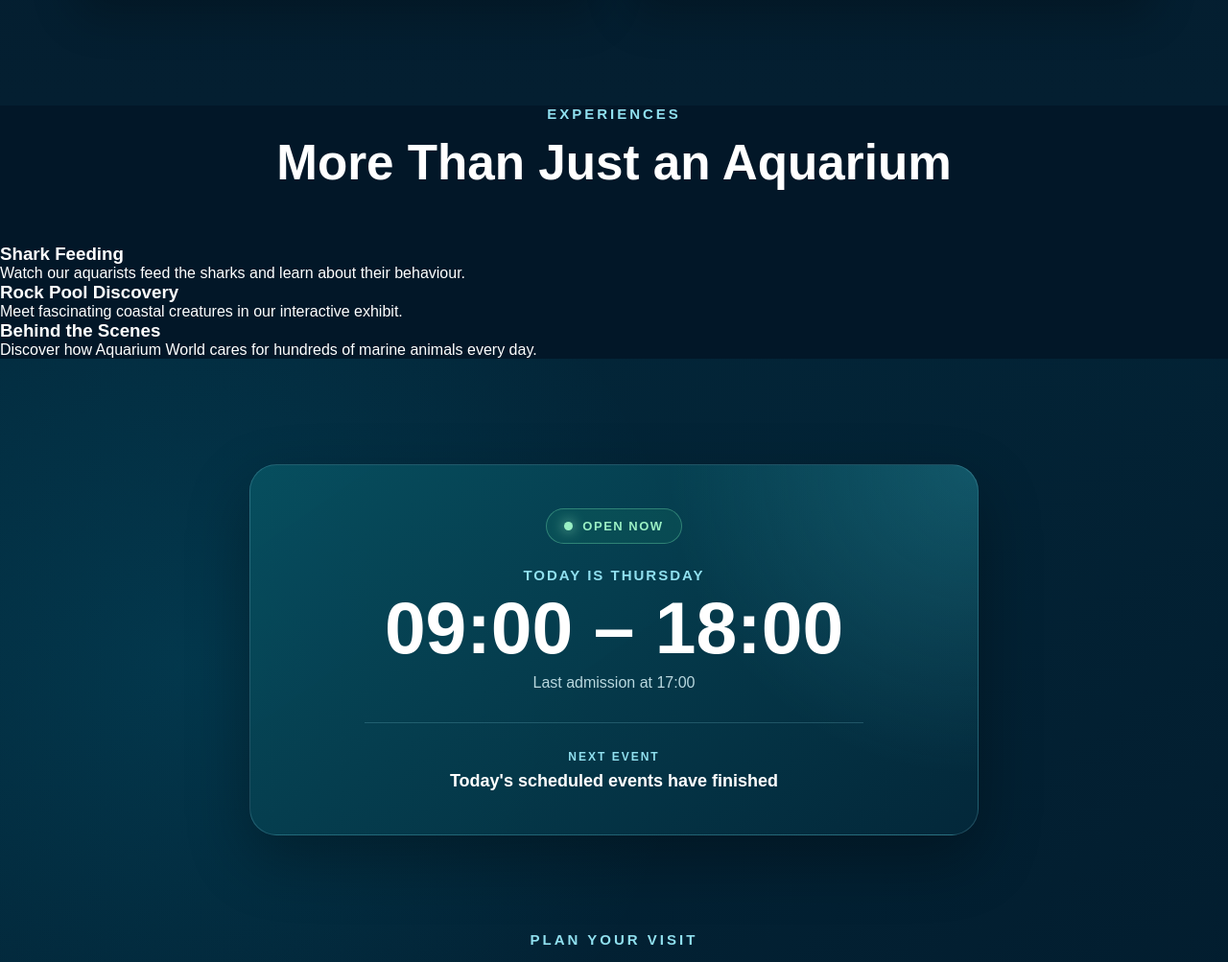
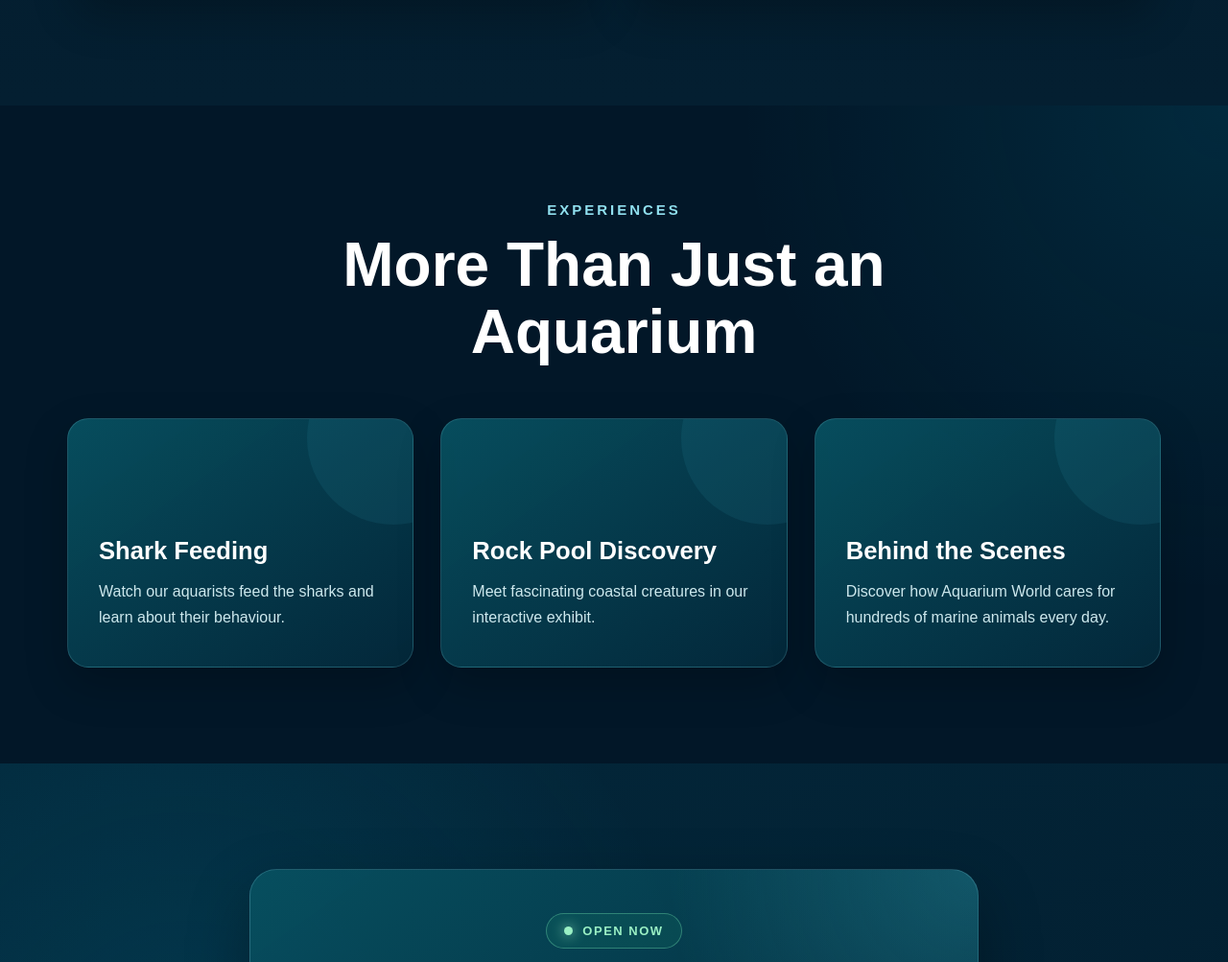
Before and after one commit to riszke86/20061275, a Node server app: page / in a window 1280 px wide. Shown: the part 2600-3603 px from the top of the page at 96% size. Run offline with Node 20, Linux system fonts and the light colour scheme; some libraries are stand-ins or nearby versions.

Commit message:
Improve home experiences section and fix exhibit styling

```diff
--- a/public/css/home.css
+++ b/public/css/home.css
@@ -205,6 +205,165 @@
     transform: scale(1.07);
 }
 
+/* =============HOME EXPERIENCES================ */
+
+.home-experiences {
+    padding: 100px 70px;
+
+    background:
+        radial-gradient(
+            circle at top right,
+            rgba(0, 180, 216, 0.12),
+            transparent 35%
+        ),
+        #021728;
+}
+
+.home-experiences .section-heading {
+    max-width: 800px;
+    margin: 0 auto 55px;
+    text-align: center;
+}
+
+.home-experiences .section-heading h2 {
+    margin: 10px 0 18px;
+
+    color: #ffffff;
+    font-size: clamp(2.5rem, 5vw, 4rem);
+    line-height: 1.1;
+}
+
+.home-experiences .section-heading > p:last-child {
+    max-width: 650px;
+    margin: 0 auto;
+
+    color: #cbe8ee;
+    font-size: 17px;
+    line-height: 1.7;
+}
+
+
+/* ================= EXPERIENCE GRID ================= */
+
+.experience-grid {
+    display: grid;
+    grid-template-columns: repeat(3, 1fr);
+    gap: 28px;
+
+    max-width: 1200px;
+    margin: 0 auto;
+}
+
+
+/* ================= EXPERIENCE CARDS ================= */
+
+.experience-card {
+    position: relative;
+
+    min-height: 260px;
+    padding: 38px 32px;
+
+    display: flex;
+    flex-direction: column;
+    justify-content: flex-end;
+
+    overflow: hidden;
+
+    border: 1px solid rgba(144, 224, 239, 0.18);
+    border-radius: 22px;
+
+    background:
+        linear-gradient(
+            145deg,
+            rgba(7, 80, 96, 0.95),
+            rgba(3, 40, 58, 0.98)
+        );
+
+    box-shadow: 0 18px 45px rgba(0, 0, 0, 0.22);
+
+    transition:
+        transform 0.3s ease,
+        border-color 0.3s ease,
+        box-shadow 0.3s ease;
+}
+
+.experience-card::before {
+    position: absolute;
+    top: -70px;
+    right: -70px;
+
+    width: 180px;
+    height: 180px;
+
+    border-radius: 50%;
+
+    background: rgba(63, 204, 224, 0.08);
+
+    content: "";
+}
+
+.experience-card:hover {
+    transform: translateY(-7px);
+
+    border-color: rgba(144, 224, 239, 0.45);
+
+    box-shadow: 0 25px 55px rgba(0, 0, 0, 0.3);
+}
+
+.experience-card h3 {
+    position: relative;
+    z-index: 1;
+
+    margin: 0 0 14px;
+
+    color: #ffffff;
+    font-size: 1.6rem;
+}
+
+.experience-card p {
+    position: relative;
+    z-index: 1;
+
+    margin: 0;
+
+    color: #cde8ed;
+    font-size: 16px;
+    line-height: 1.7;
+}
+
+
+/* ================= EXPERIENCE RESPONSIVE ================= */
+
+@media (max-width: 900px) {
+
+    .home-experiences {
+        padding: 80px 35px;
+    }
+
+    .experience-grid {
+        grid-template-columns: 1fr;
+    }
+
+    .experience-card {
+        min-height: 210px;
+    }
+}
+
+@media (max-width: 600px) {
+
+    .home-experiences {
+        padding: 65px 20px;
+    }
+
+    .home-experiences .section-heading {
+        margin-bottom: 38px;
+    }
+
+    .experience-card {
+        min-height: auto;
+        padding: 32px 25px;
+    }
+}
 
 /* ==================================================
    OPENING TIMES
--- a/views/index.ejs
+++ b/views/index.ejs
@@ -116,7 +116,7 @@
         <article class="zone-card">
 
             <img
-                src="/images/zones/deep-sea.png"
+                src="/images/zones/deep-sea-trench.png"
                 alt="Deep sea creatures"
             >
 
@@ -221,7 +221,7 @@
 
 <!-- ============== EXPERIENCES ========================= -->
 
-<section class="experiences">
+<section class="home-experiences">
 
     <div class="section-heading">
 
```
